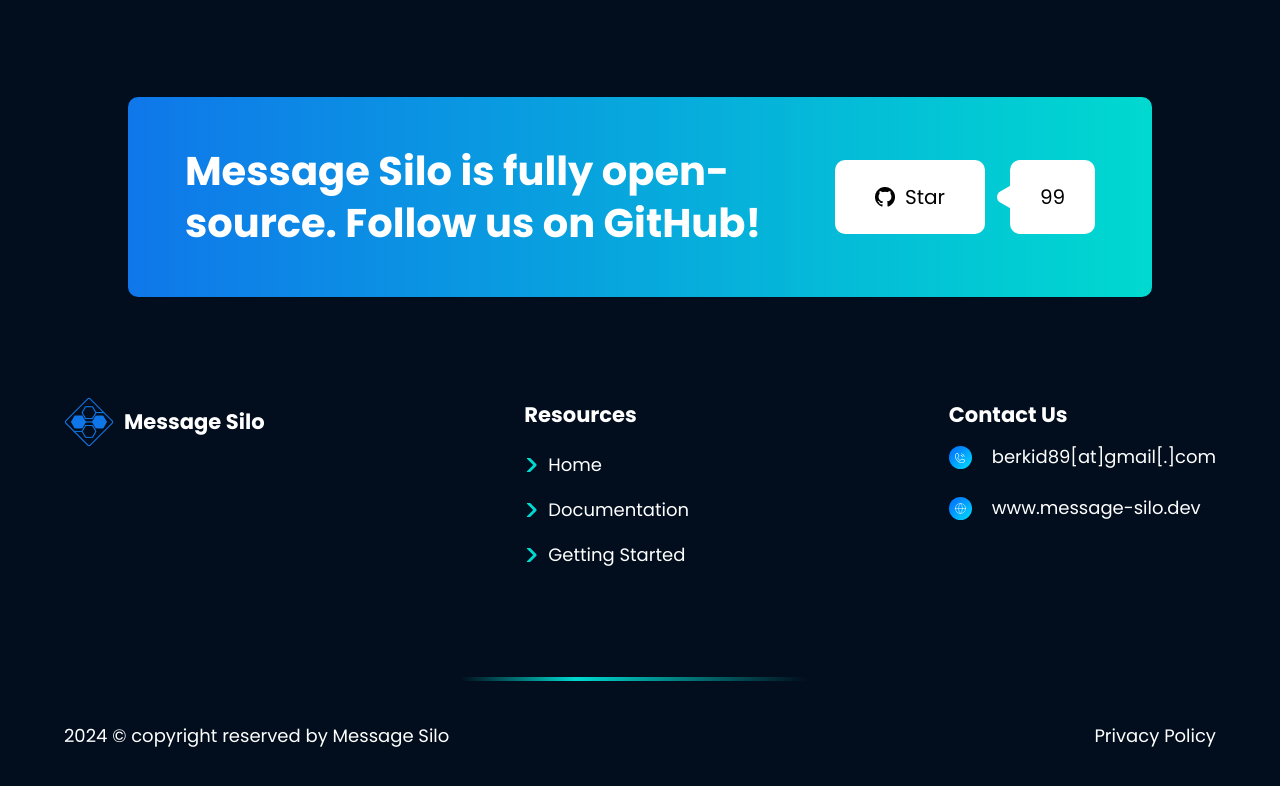
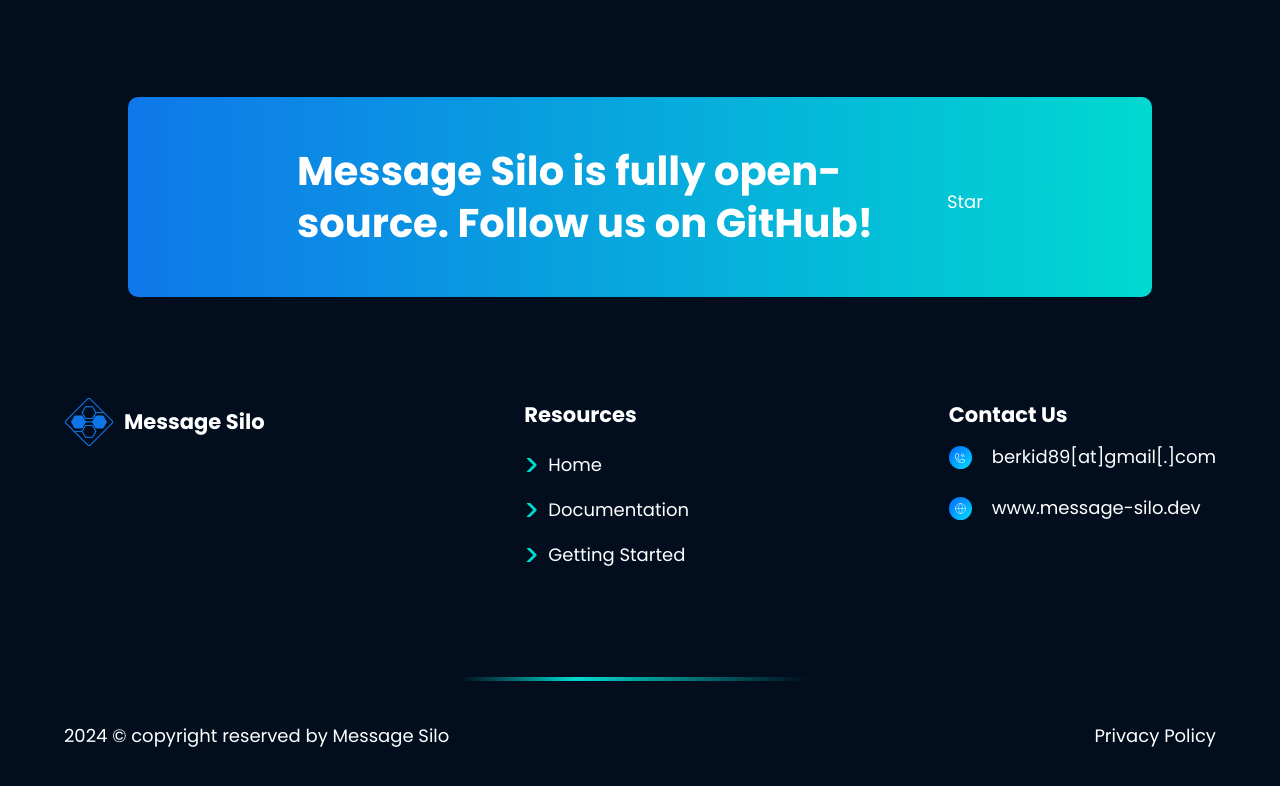
Before and after one commit to MessageSilo/Website, a website: page index.html in a window 1280 px wide. Shown: the part 3624-4410 px from the top of the page. Drawn offline with Linux system fonts and the light colour scheme.

Commit message:
Github Button added

```diff
--- a/index.html
+++ b/index.html
@@ -52,6 +52,9 @@
   <link rel="preconnect" href="https://fonts.gstatic.com" crossorigin />
   <link href="https://fonts.googleapis.com/css2?family=Poppins:wght@400;500;700&display=swap" rel="stylesheet" />
   <script src="nav.js" defer></script>
+  <script src="fetchGithub.js" defer></script>
+  <!-- Place this tag in your head or just before your close body tag. -->
+<script async defer src="https://buttons.github.io/buttons.js"></script>
 </head>
 
 <body>
@@ -204,12 +207,9 @@
           Message Silo is fully open-source. Follow us on GitHub!
         </h2>
         <div class="github-buttons">
-          <div class="github-star">
-            <img src="./img/github-icon.png" alt="" />Star
-          </div>
-          <div class="github-numbers">
-            <img class="github-polygon" src="./img/Polygon.svg" alt="" />
-            99
+          <!-- Place this tag where you want the button to render. -->
+<!-- Place this tag where you want the button to render. -->
+      <a style="height: 2rem;" class="github-button" href="https://github.com/MessageSilo/MessageSilo" data-icon="octicon-star" data-size="large" data-show-count="true" aria-label="Star MessageSilo/MessageSilo on GitHub">Star</a>
           </div>
         </div>
       </div>
```
